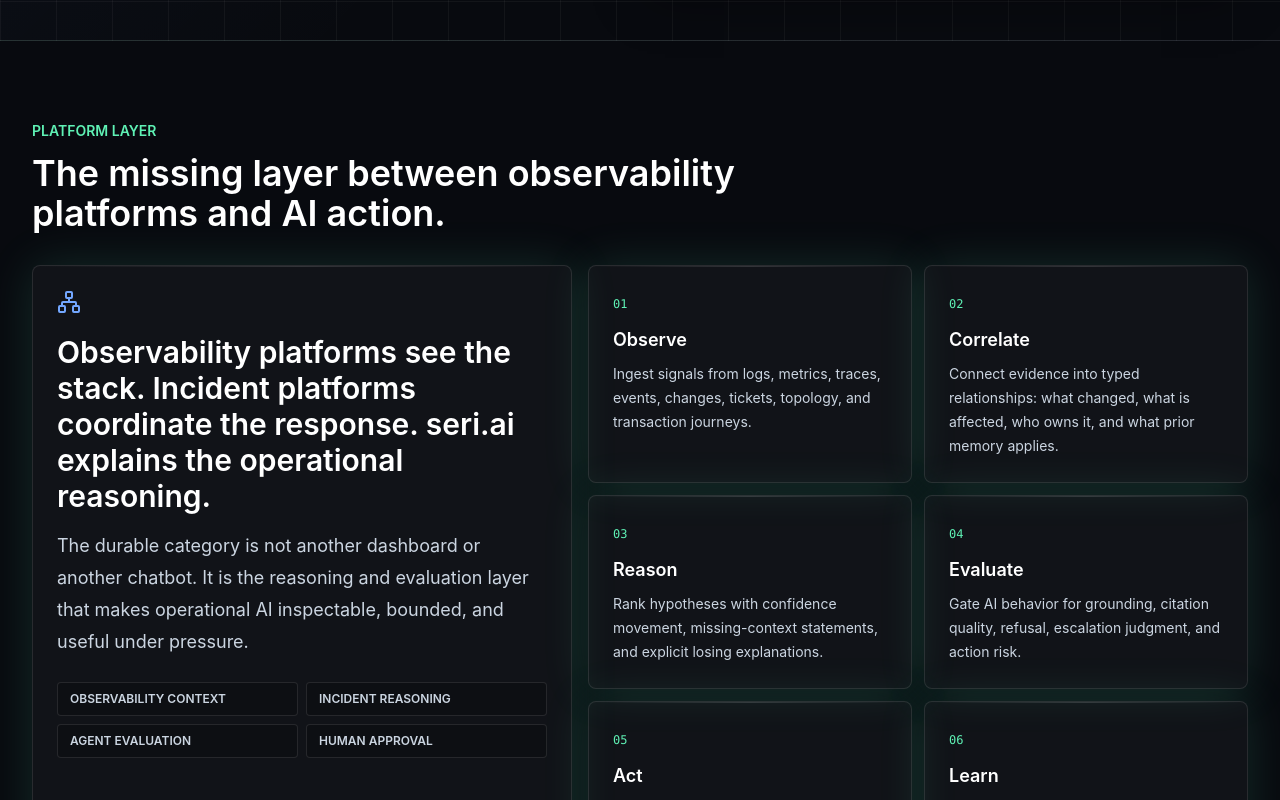
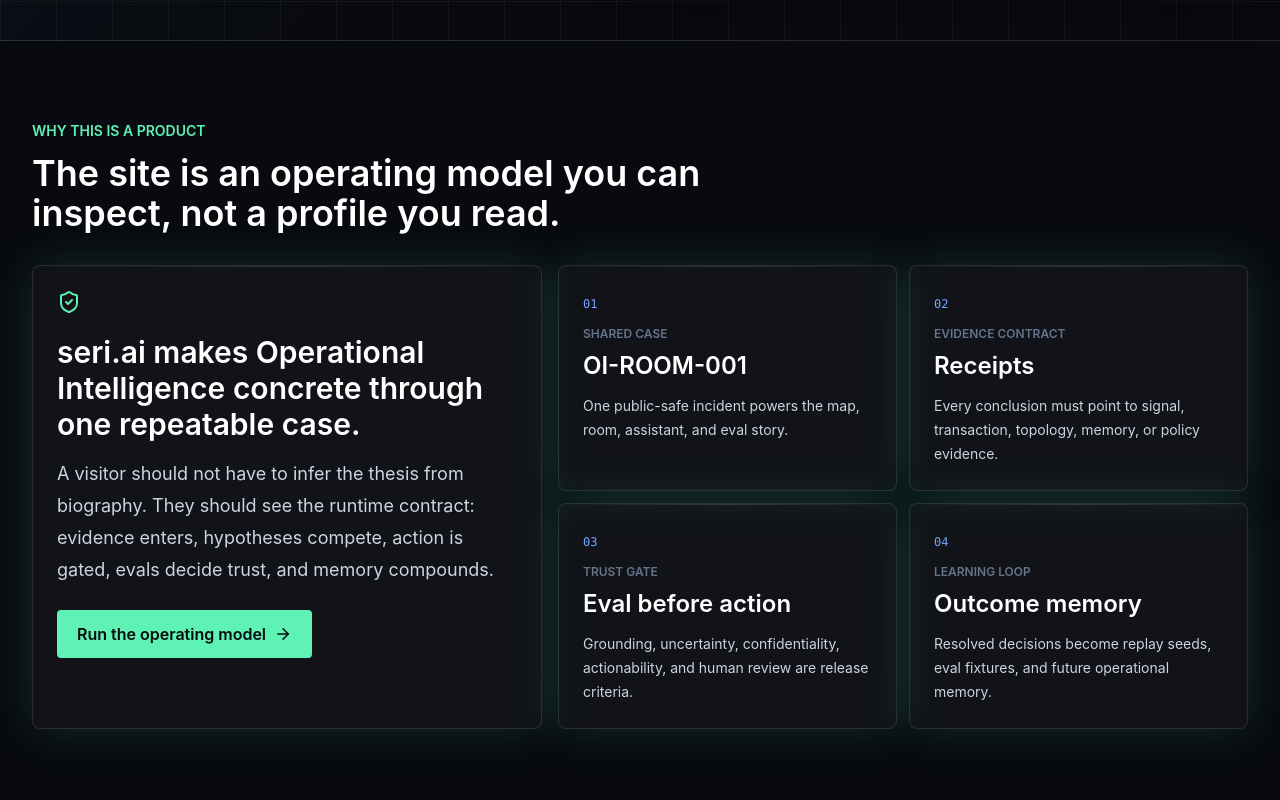
Before and after one commit to rseri17-code/seri-ai, a Next.js app: page / in a window 1280 px wide. Shown: the part 1640-2440 px from the top of the page. Built offline with nearby package versions, Linux system fonts and the light colour scheme; no server answers.

Commit message:
Clarify homepage product spine

```diff
--- a/app/page.tsx
+++ b/app/page.tsx
@@ -23,6 +23,29 @@
 ];
 
 const proofLoop = ["Signal", "Transaction", "Topology", "Evidence", "Hypothesis", "Eval", "Review", "Memory"];
+
+const productProof = [
+  {
+    label: "Shared case",
+    value: operationalIntelligenceSystem.caseId,
+    detail: "One public-safe incident powers the map, room, assistant, and eval story."
+  },
+  {
+    label: "Evidence contract",
+    value: "Receipts",
+    detail: "Every conclusion must point to signal, transaction, topology, memory, or policy evidence."
+  },
+  {
+    label: "Trust gate",
+    value: "Eval before action",
+    detail: "Grounding, uncertainty, confidentiality, actionability, and human review are release criteria."
+  },
+  {
+    label: "Learning loop",
+    value: "Outcome memory",
+    detail: "Resolved decisions become replay seeds, eval fixtures, and future operational memory."
+  }
+];
 
 export default function Home() {
   return (
@@ -89,6 +112,32 @@
         </div>
       </section>
 
+      <Section eyebrow="Why this is a product" title="The site is an operating model you can inspect, not a profile you read.">
+        <div className="grid gap-4 lg:grid-cols-[0.85fr_1.15fr]">
+          <Card className="border-mint/25 bg-mint/[0.045]">
+            <ShieldCheck className="mb-5 text-mint" />
+            <h3 className="text-3xl font-semibold text-white">seri.ai makes Operational Intelligence concrete through one repeatable case.</h3>
+            <p className="mt-4 text-lg leading-8 text-slate-300">
+              A visitor should not have to infer the thesis from biography. They should see the runtime contract:
+              evidence enters, hypotheses compete, action is gated, evals decide trust, and memory compounds.
+            </p>
+            <Link href="/investigation-room" className="mt-6 inline-flex items-center gap-2 rounded bg-mint px-5 py-3 font-semibold text-ink">
+              Run the operating model <ArrowRight size={18} />
+            </Link>
+          </Card>
+          <div className="grid gap-3 md:grid-cols-2">
+            {productProof.map((item, index) => (
+              <Card key={item.label} className="p-4">
+                <span className="font-mono text-xs text-signal">{String(index + 1).padStart(2, "0")}</span>
+                <p className="mt-3 text-xs font-semibold uppercase text-slate-500">{item.label}</p>
+                <h3 className="mt-2 text-2xl font-semibold text-white">{item.value}</h3>
+                <p className="mt-3 text-sm leading-6 text-slate-300">{item.detail}</p>
+              </Card>
+            ))}
+          </div>
+        </div>
+      </Section>
+
       <Section eyebrow="Platform layer" title="The missing layer between observability platforms and AI action.">
         <div className="grid gap-4 lg:grid-cols-[0.9fr_1.1fr]">
           <Card className="border-signal/30 bg-signal/[0.055]">
@@ -151,7 +200,7 @@
             <Sparkles className="mb-5 text-mint" />
             <h3 className="text-3xl font-semibold text-white">Operational Intelligence needs receipts, replay, memory, and review.</h3>
             <p className="mt-4 text-lg leading-8 text-slate-300">
-              seri.ai organizes that operating model into inspectable artifacts: a reasoning map, a harness console,
+              seri.ai organizes that operating model into inspectable artifacts: a reasoning map, an Operations Room,
               grounded public knowledge, architecture patterns, and evaluation-backed product notes.
             </p>
           </Card>
```
Also changed, not shown: 1 other file (tests, documents, lock files or other folders).
